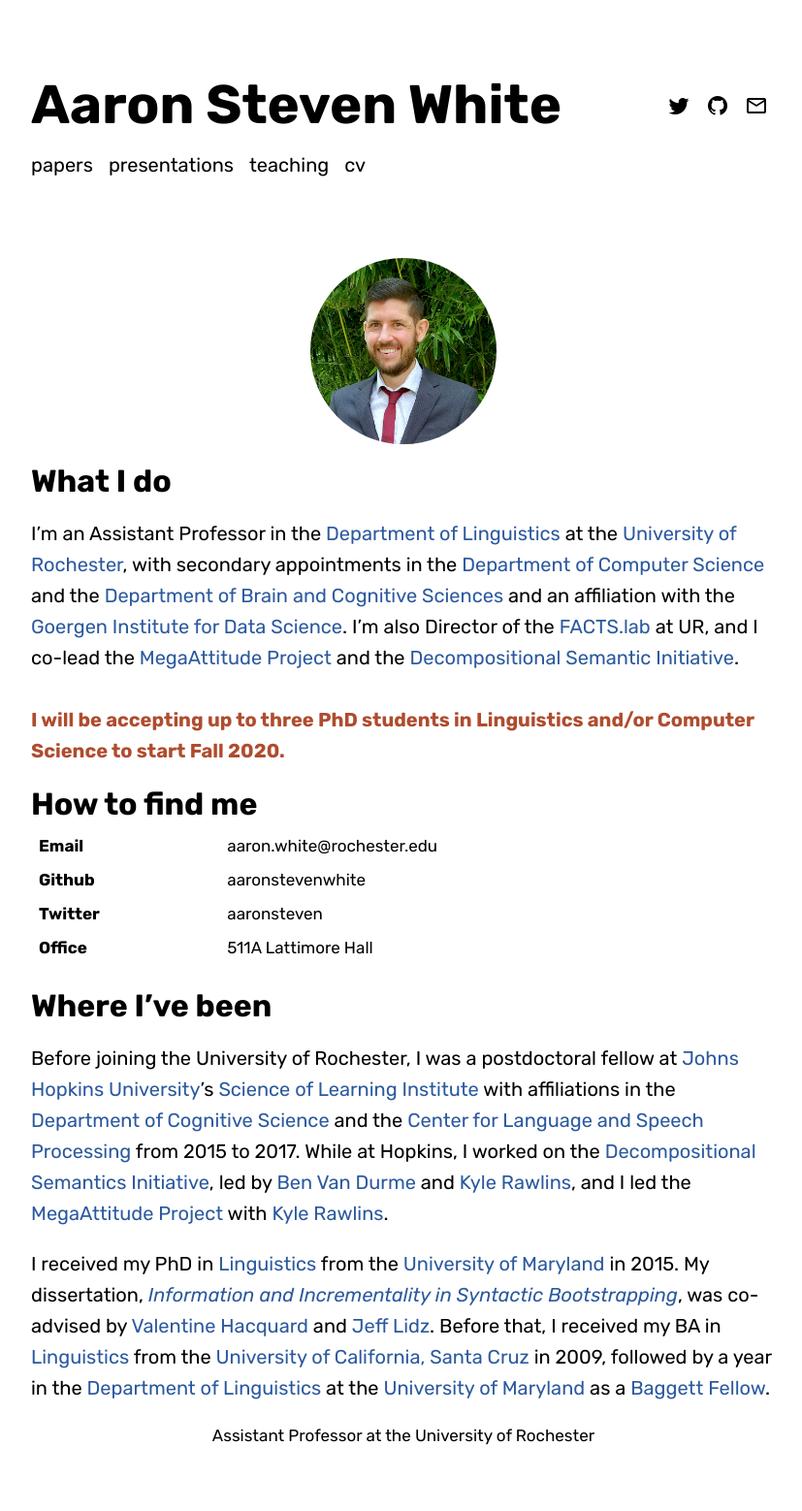
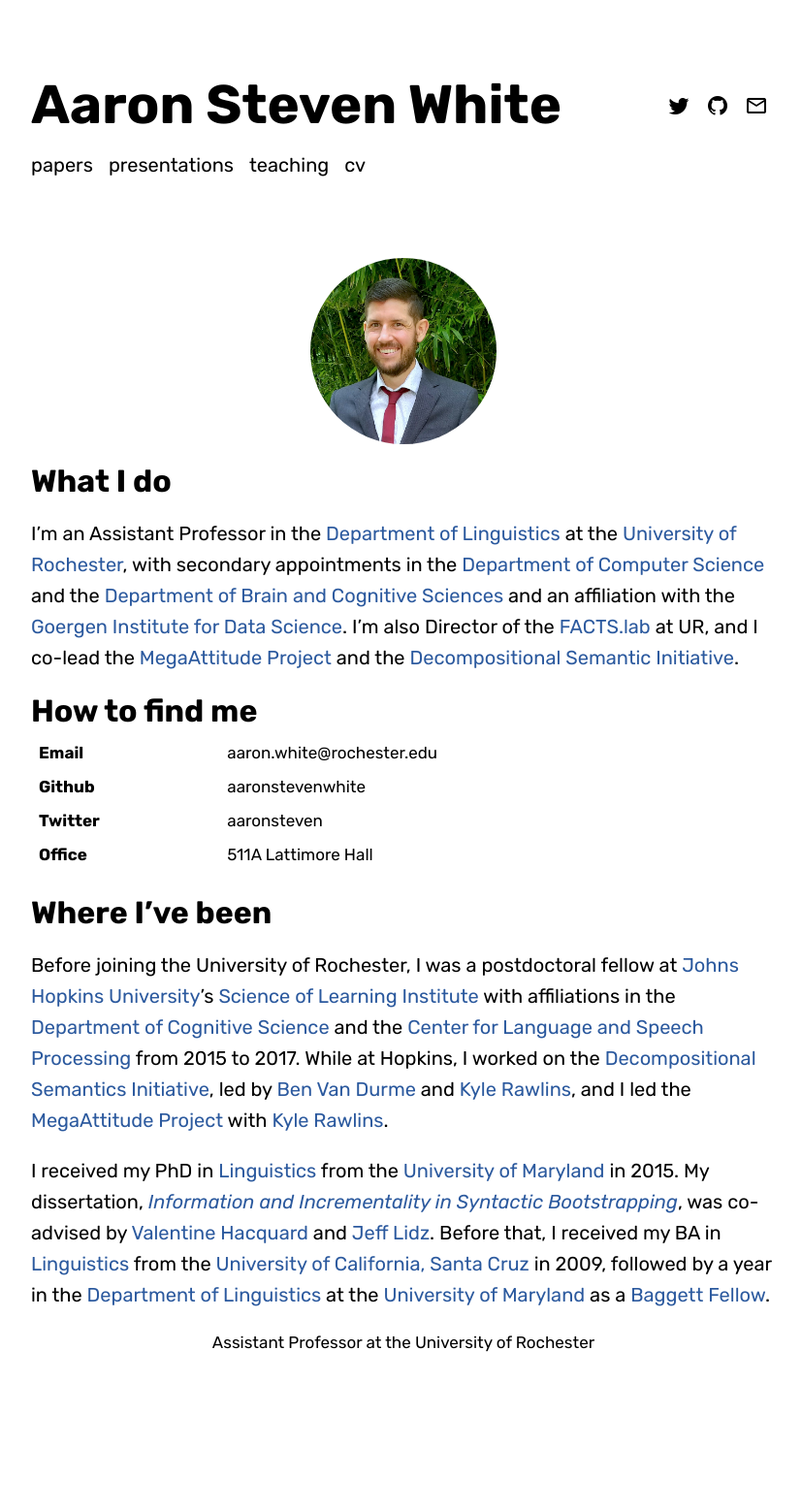
Before and after one commit to JIAXINGUY/aaronstevenwhite.github.io, a Jekyll site: the page built from index.md, in a window 1280 px wide. Shown: the whole page at 97% size, without its empty margins (224-1051 px from the left). Built offline with Jekyll 4.4.1, drawn with Linux system fonts in a browser that asks for light colours; some web fonts are replaced; after the commit the page ends 1462 px from its top, so only the background shows below that.

Commit message:
Removes recruitment message

```diff
--- a/index.md
+++ b/index.md
@@ -12,9 +12,6 @@ share: false
 # What I do
 
 I'm an Assistant Professor in the [Department of Linguistics](http://www.sas.rochester.edu/lin/index.html) at the [University of Rochester](https://www.rochester.edu/), with secondary appointments in the [Department of Computer Science](https://www.cs.rochester.edu/) and the [Department of Brain and Cognitive Sciences](http://www.sas.rochester.edu/bcs/) and an affiliation with the [Goergen Institute for Data Science](http://www.sas.rochester.edu/dsc/). I'm also Director of the [FACTS.lab](http://factslab.io) at UR, and I co-lead the [MegaAttitude Project](http://megaattitude.io) and the [Decompositional Semantic Initiative](http://decomp.io).
-<br/>
-<br/>
-<font color="#AF4C2E"><b>I will be accepting up to three PhD students in Linguistics and/or Computer Science to start Fall 2020.</b></font>
 
 # How to find me
 
```
